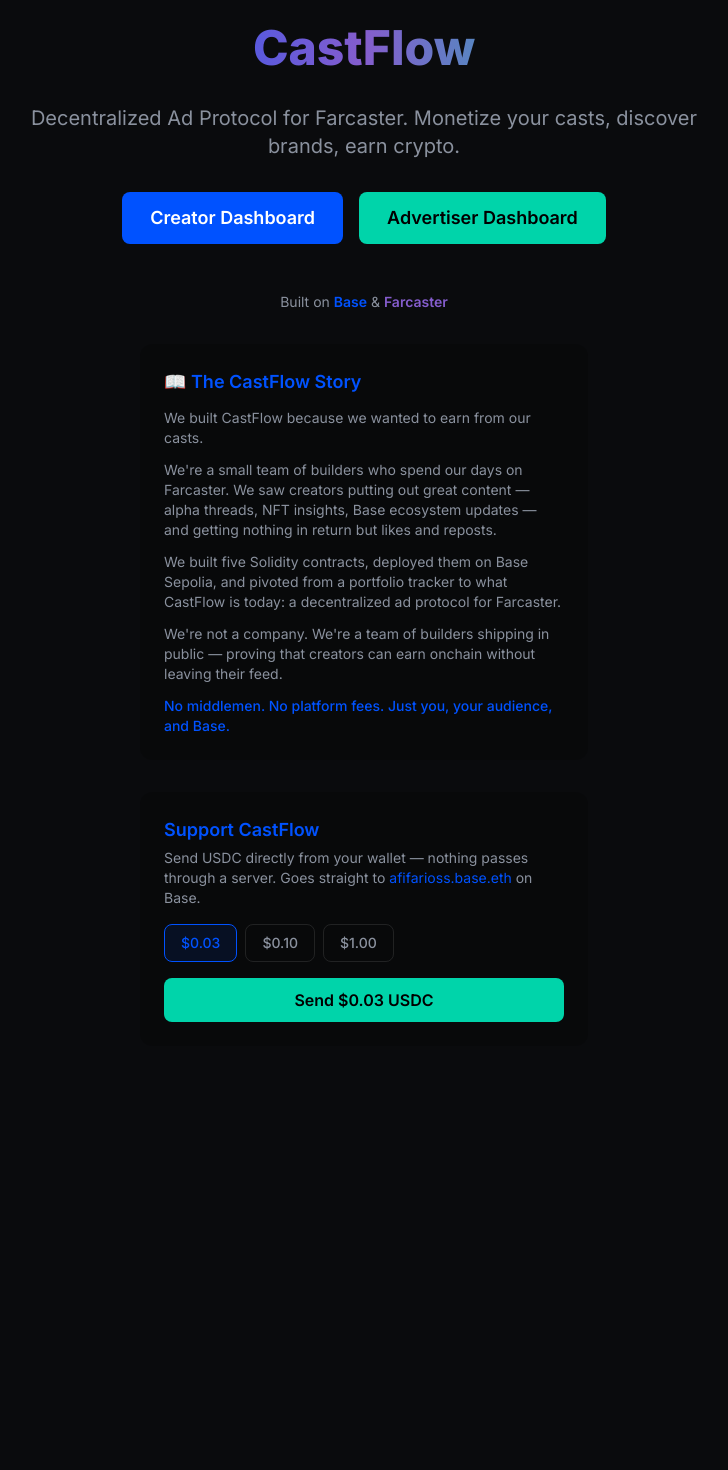
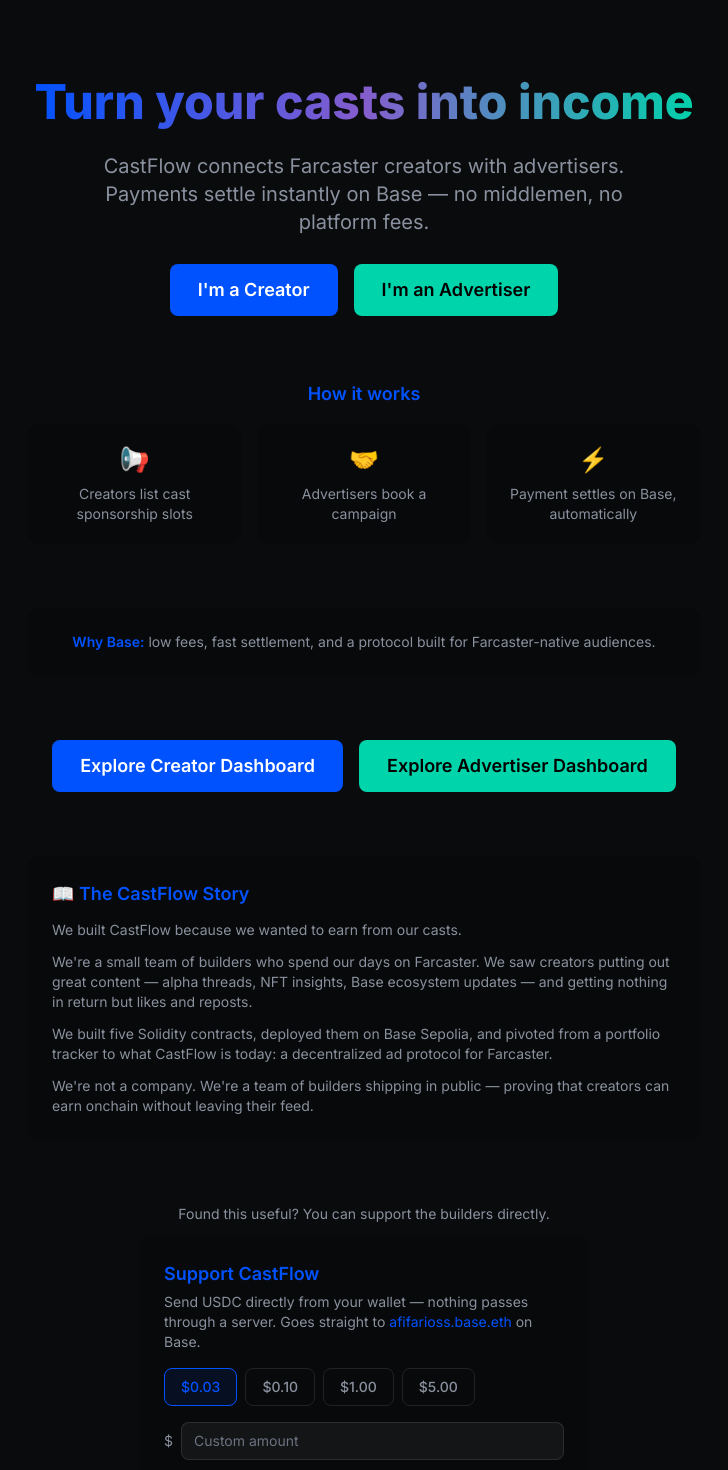
Before and after one commit to afifarioss/castflow-frontend, a Next.js app: page / in a window 1280 px wide. Shown: the top 1470 px of the page, without its empty margins (276-1004 px from the left). Before the commit the page ends 1070 px from the top, so only its background shows below. Built offline with nearby package versions, Linux system fonts and the light colour scheme.

Commit message:
Restructure homepage: value prop first, story and tip moved lower, adjustable tip amount

```diff
--- a/src/app/page.tsx
+++ b/src/app/page.tsx
@@ -4,34 +4,83 @@
 
 export default function HomePage() {
   return (
-    <main className="flex min-h-screen flex-col items-center justify-center p-6">
-      <div className="max-w-2xl w-full text-center space-y-8">
-        <h1 className="text-5xl font-extrabold bg-gradient-to-r from-primary via-purple to-accent bg-clip-text text-transparent">
-          CastFlow
-        </h1>
-        <p className="text-xl text-text-secondary">
-          Decentralized Ad Protocol for Farcaster. Monetize your casts, discover
-          brands, earn crypto.
-        </p>
+    <main className="flex min-h-screen flex-col items-center p-6">
+      <div className="max-w-2xl w-full space-y-16 py-12">
+        {/* Hero — the value prop, answerable in 5 seconds */}
+        <div className="text-center space-y-5">
+          <h1 className="text-5xl font-extrabold bg-gradient-to-r from-primary via-purple to-accent bg-clip-text text-transparent leading-tight">
+            Turn your casts into income
+          </h1>
+          <p className="text-xl text-text-secondary max-w-xl mx-auto">
+            CastFlow connects Farcaster creators with advertisers.
+            Payments settle instantly on Base — no middlemen, no platform fees.
+          </p>
+          <div className="flex gap-4 justify-center flex-wrap pt-2">
+            <Link href="/creator">
+              <Button variant="primary" size="lg">
+                I&apos;m a Creator
+              </Button>
+            </Link>
+            <Link href="/advertiser">
+              <Button variant="accent" size="lg">
+                I&apos;m an Advertiser
+              </Button>
+            </Link>
+          </div>
+        </div>
+
+        {/* How it works — quick, concrete, answers "why is this useful" */}
+        <div>
+          <h2 className="text-lg font-semibold text-primary mb-4 text-center">
+            How it works
+          </h2>
+          <div className="grid grid-cols-1 sm:grid-cols-3 gap-4">
+            <div className="bg-black/20 rounded-xl p-5 text-center">
+              <div className="text-2xl mb-2">📢</div>
+              <p className="text-sm text-text-secondary">
+                Creators list cast sponsorship slots
+              </p>
+            </div>
+            <div className="bg-black/20 rounded-xl p-5 text-center">
+              <div className="text-2xl mb-2">🤝</div>
+              <p className="text-sm text-text-secondary">
+                Advertisers book a campaign
+              </p>
+            </div>
+            <div className="bg-black/20 rounded-xl p-5 text-center">
+              <div className="text-2xl mb-2">⚡</div>
+              <p className="text-sm text-text-secondary">
+                Payment settles on Base, automatically
+              </p>
+            </div>
+          </div>
+        </div>
+
+        {/* Why Base — short trust signal, not a wall of text */}
+        <div className="bg-black/20 rounded-xl p-6 text-center">
+          <p className="text-sm text-text-secondary">
+            <span className="text-primary font-semibold">Why Base:</span> low
+            fees, fast settlement, and a protocol built for Farcaster-native
+            audiences.
+          </p>
+        </div>
+
+        {/* Repeat the primary CTA once desire is built */}
         <div className="flex gap-4 justify-center flex-wrap">
           <Link href="/creator">
             <Button variant="primary" size="lg">
-              Creator Dashboard
+              Explore Creator Dashboard
             </Button>
           </Link>
           <Link href="/advertiser">
             <Button variant="accent" size="lg">
-              Advertiser Dashboard
+              Explore Advertiser Dashboard
             </Button>
           </Link>
         </div>
-        <div className="pt-4 text-text-secondary text-sm">
-          Built on <span className="text-primary font-semibold">Base</span> &{" "}
-          <span className="text-purple font-semibold">Farcaster</span>
-        </div>
 
-        {/* The CastFlow Story */}
-        <div className="text-left bg-black/20 rounded-xl p-6 max-w-md mx-auto">
+        {/* Story — trust-building, comes after the value prop is established */}
+        <div className="text-left bg-black/20 rounded-xl p-6">
           <h2 className="text-lg font-semibold text-primary mb-3">
             📖 The CastFlow Story
           </h2>
@@ -53,14 +102,16 @@
               public — proving that creators can earn onchain without leaving
               their feed.
             </p>
-            <p className="text-primary font-medium">
-              No middlemen. No platform fees. Just you, your audience, and Base.
-            </p>
           </div>
         </div>
 
-        {/* Support CastFlow */}
-        <SupportButton />
+        {/* Support — last, low-pressure, clearly optional */}
+        <div className="text-center space-y-3">
+          <p className="text-sm text-text-secondary">
+            Found this useful? You can support the builders directly.
+          </p>
+          <SupportButton />
+        </div>
       </div>
     </main>
   );
--- a/src/components/SupportButton.tsx
+++ b/src/components/SupportButton.tsx
@@ -8,8 +8,9 @@
 const RECIPIENT_BASENAME = 'afifarioss.base.eth'
 const BASE_CHAIN_ID_HEX = '0x2105'
 const USDC_DECIMALS = 6
+const MIN_AMOUNT = 0.01
 
-const PRESET_AMOUNTS = [0.03, 0.1, 1] as const
+const PRESET_AMOUNTS = [0.03, 0.1, 1, 5] as const
 
 function toUsdcUnits(amount: number): bigint {
   return BigInt(Math.round(amount * 10 ** USDC_DECIMALS))
@@ -52,14 +53,33 @@
 
 export function SupportButton() {
   const [amount, setAmount] = useState<number>(PRESET_AMOUNTS[0])
+  const [customInput, setCustomInput] = useState('')
   const [status, setStatus] = useState<'idle' | 'sending' | 'sent' | 'error'>('idle')
   const [errorMsg, setErrorMsg] = useState('')
   const [txHash, setTxHash] = useState('')
+
+  const selectPreset = (preset: number) => {
+    setAmount(preset)
+    setCustomInput('')
+  }
+
+  const handleCustomChange = (value: string) => {
+    setCustomInput(value)
+    const parsed = parseFloat(value)
+    if (!Number.isNaN(parsed) && parsed >= MIN_AMOUNT) {
+      setAmount(parsed)
+    }
+  }
 
   const sendTip = async () => {
     if (!window.ethereum) {
       setStatus('error')
       setErrorMsg('No wallet found. Install a wallet like MetaMask or Coinbase Wallet.')
+      return
+    }
+    if (!amount || amount < MIN_AMOUNT) {
+      setStatus('error')
+      setErrorMsg(`Minimum tip is $${MIN_AMOUNT.toFixed(2)}`)
       return
     }
     setStatus('sending')
@@ -97,13 +117,13 @@
         </p>
       </div>
 
-      <div className="flex gap-2">
+      <div className="flex gap-2 flex-wrap">
         {PRESET_AMOUNTS.map((preset) => (
           <button
             key={preset}
-            onClick={() => setAmount(preset)}
+            onClick={() => selectPreset(preset)}
             className={`px-4 py-2 rounded-lg text-sm font-medium border transition-colors ${
-              amount === preset
+              amount === preset && customInput === ''
                 ? 'border-primary bg-primary/10 text-primary'
                 : 'border-white/10 text-text-secondary hover:border-white/30'
             }`}
@@ -111,6 +131,19 @@
             ${preset.toFixed(2)}
           </button>
         ))}
+      </div>
+
+      <div className="flex items-center gap-2">
+        <span className="text-text-secondary text-sm">$</span>
+        <input
+          type="number"
+          min={MIN_AMOUNT}
+          step="0.01"
+          placeholder="Custom amount"
+          value={customInput}
+          onChange={(e) => handleCustomChange(e.target.value)}
+          className="flex-1 bg-white/5 border border-white/10 rounded-lg px-3 py-2 text-sm text-white placeholder-gray-500"
+        />
       </div>
 
       <Button
```
